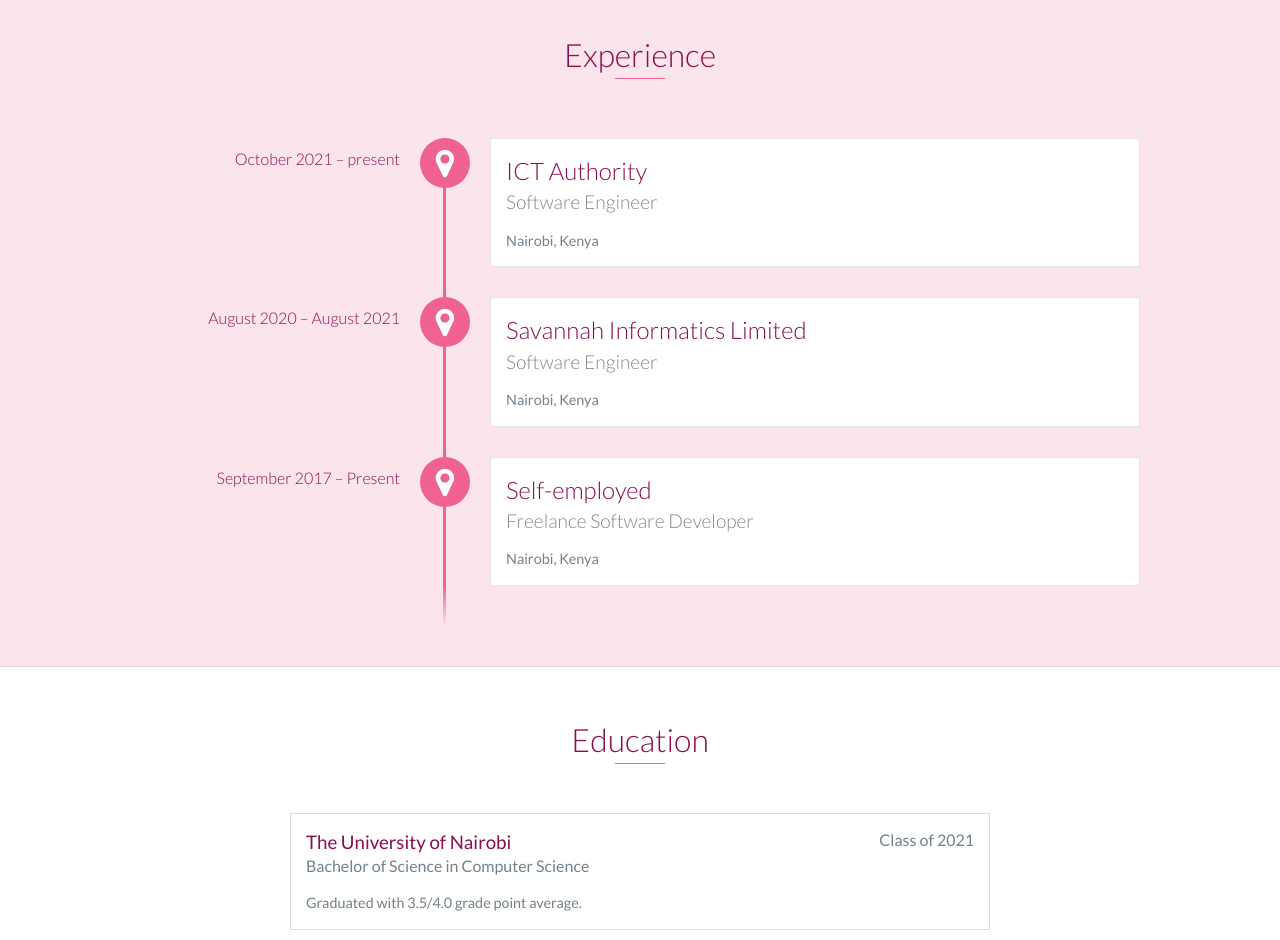
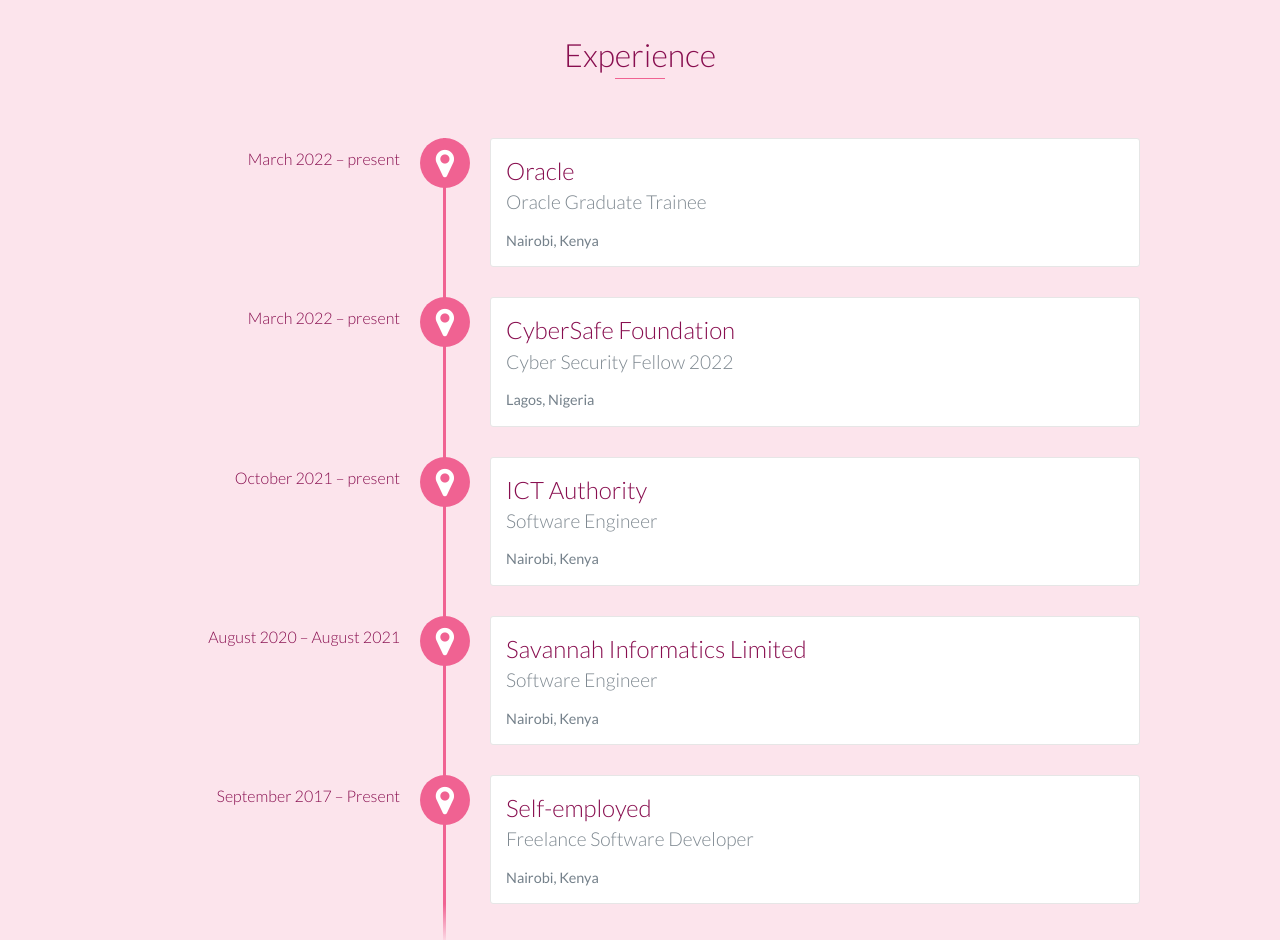
Before and after one commit to IyvonneBett/IyvonneBett.github.io, a website: page index.html in a window 1280 px wide. Shown: the part 1060-2000 px from the top of the page. Drawn offline with nearby package versions, Linux system fonts and the light colour scheme; a web font is replaced by a local one.

Commit message:
Added Experience

```diff
--- a/index.html
+++ b/index.html
@@ -96,6 +96,18 @@
   <div id="experience" class="background-alt">
     <h2 class="heading">Experience</h2>
     <div id="experience-timeline">
+      <div data-date="March 2022 – present">
+        <h3>Oracle</h3>
+        <h4>Oracle Graduate Trainee</h4>
+        <p>Nairobi, Kenya</p>
+      </div>
+
+      <div data-date="March 2022 – present">
+        <h3>CyberSafe Foundation</h3>
+        <h4>Cyber Security Fellow 2022</h4>
+        <p>Lagos, Nigeria</p>
+      </div>
+
       <div data-date="October 2021 – present">
         <h3>ICT Authority</h3>
         <h4>Software Engineer </h4>
```
